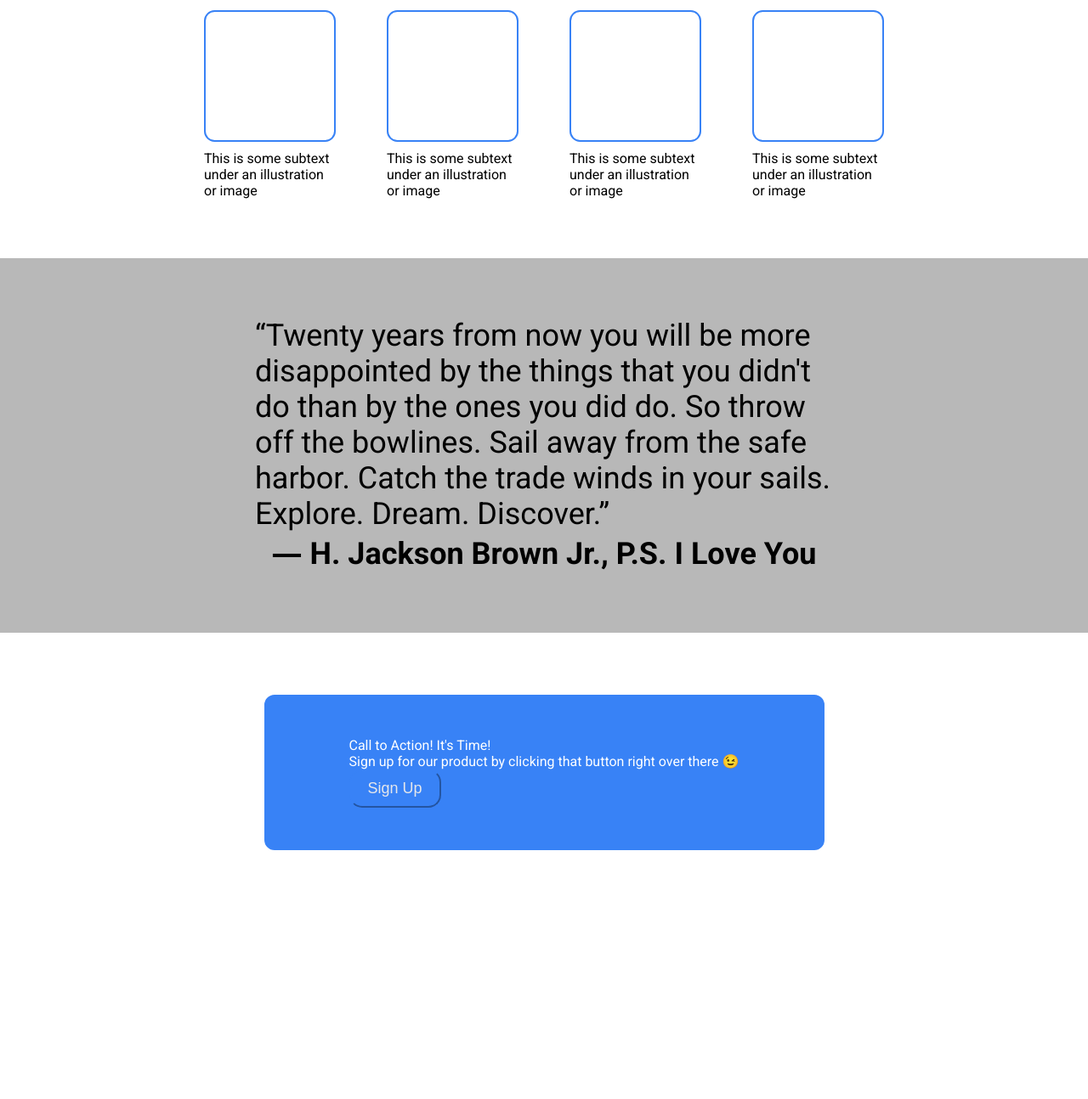
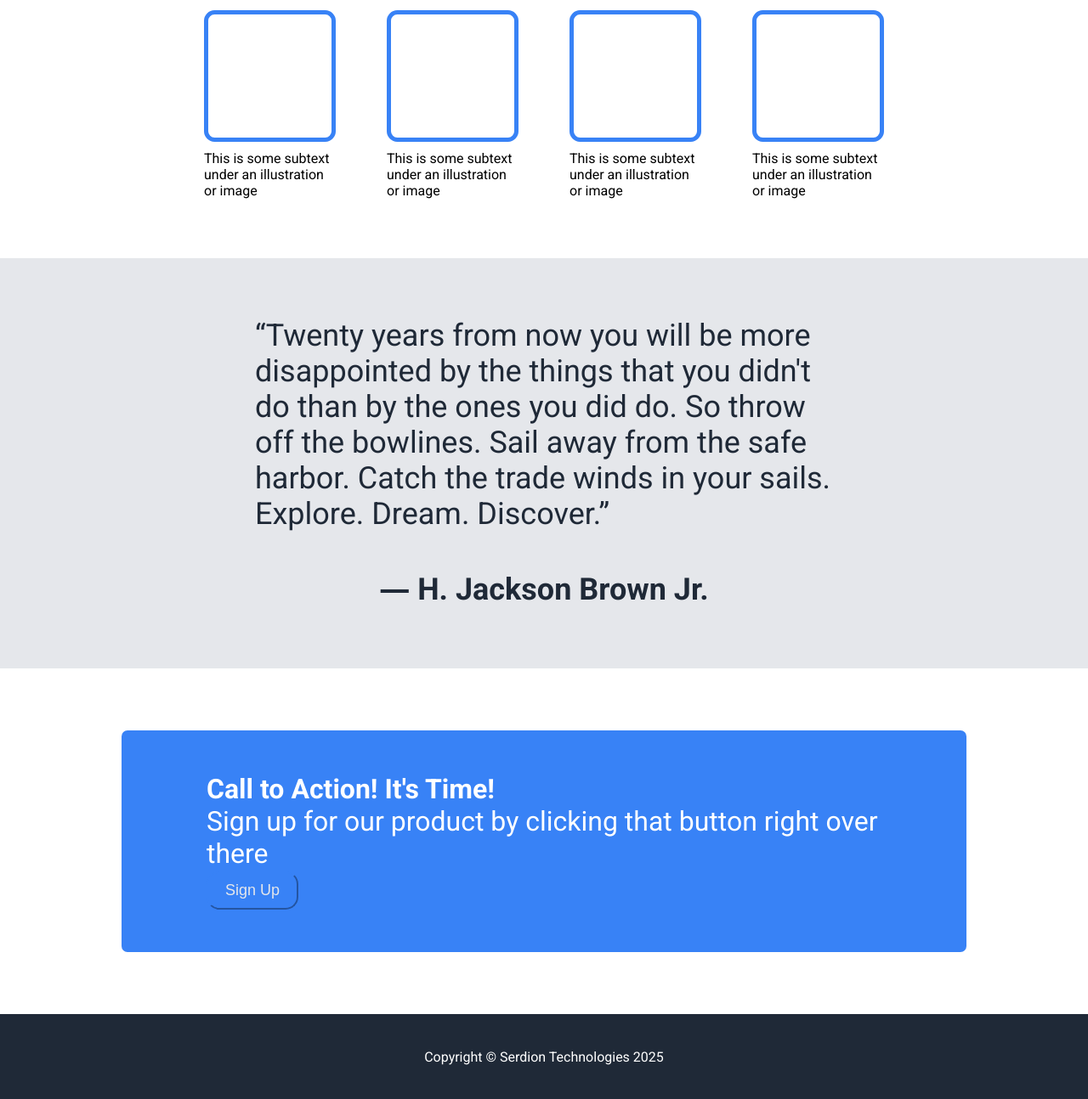
Before and after one commit to Eyob-Dejene/Grace-tech, a plain HTML site: page index.html in a window 1280 px wide. Shown: the part 583-1877 px from the top of the page at 85% size. Before the commit the page ends 1657 px from the top, so only its background shows below. Drawn offline with Linux system fonts and the light colour scheme.

Commit message:
Add New Sections

```diff
--- a/index.html
+++ b/index.html
@@ -41,16 +41,18 @@
         <div class="bdisc">This is some subtext under an illustration or image</div>
         <div class="bdisc">This is some subtext under an illustration or image</div>
     </div>
-    <div class="qoute"> “Twenty years from now you will be more disappointed by the things that you didn't do than by the ones you did do. So throw off the bowlines. Sail away from the safe harbor. Catch the trade winds in your sails. Explore. Dream. Discover.”
-        <div class="saidby"><b>― H. Jackson Brown Jr., P.S. I Love You</b></div>
+    <div class="qoute"> “Twenty years from now you will be more disappointed by the things that you didn't do
+        than by the ones you did do. So throw off the bowlines. Sail away from the safe harbor. Catch the trade winds in your sails. <br> Explore. Dream. Discover.”
+        <div class="saidby"><b> <br>― H. Jackson Brown Jr.</b></div>
 
         </div>
         <div class="calltoaction">
-           <div class="calldisc"> Call to Action! It's Time!
-           <p>Sign up for our product by clicking that button right over there 😉</p>
-           <div class="ctabtn"><button>Sign Up</button></div>
+           <div class="calldisc"><b> Call to Action! It's Time!</b>
+           <p>Sign up for our product by clicking that button right over there<br></p>
+           <button>Sign Up</button></div>
+
         </div>
-        </div>
+        <div class="footer">Copyright &#169 Serdion Technologies 2025 </div>
 
 
 </body>
--- a/style.css
+++ b/style.css
@@ -65,14 +65,16 @@ align-self: start;
     display: flex;
     justify-content: center;
     align-items: center;
-    background-color: #b8b8b8;
+    background-color: #E5E7EB;
     padding: 70px 300px;
     font-size: 36px;
     font-weight: light;
+    color: #1f2937;
 
 }
 .saidby {
-align-items: end;
+    display: flex;
+align-items: flex-end;
 
 }
 button {
@@ -97,7 +99,7 @@ button {
     width: 155px;
     height: 155px;
     border-color: #3882f6;
-    border-width: 2px;
+    border-width: 5px;
     border-radius: 8%;
     border-style: solid;
     gap: 15px;
@@ -124,19 +126,40 @@ gap:60px;
 }
 .calltoaction {
     display: flex;
-    justify-content: center;
+    justify-content: space-evenly;
     align-items: center;
     padding: 70px 140px;
 }
 .calldisc {
     border-style: solid;
     background-color: #3882f6;
-    border-radius: 15px;
+    border-radius: 10px;
     color: #fff;
     padding: 50px 100px;
+    font-size: 32px;
+
+}
+.sbtn {
+    display: flex;
+    align-self: flex-end;
+    align-items: flex-end;
+    background-color: #3882f6;
+    color: #e5e7eb;
+    border-color:#ffffff;
+    font-size: 18px;
+    padding-left: 120px;
+    border-radius: 15px;
 
 }
 .ctabtn {
+    display:flex;
+    align-self: flex-end;
+}
+.footer {
     display: flex;
-    align-self: end;
+    background-color: #1f2937;
+    height: 100px;
+    justify-content: center;
+    align-items: center;
+    color:#fff;
 }
```
